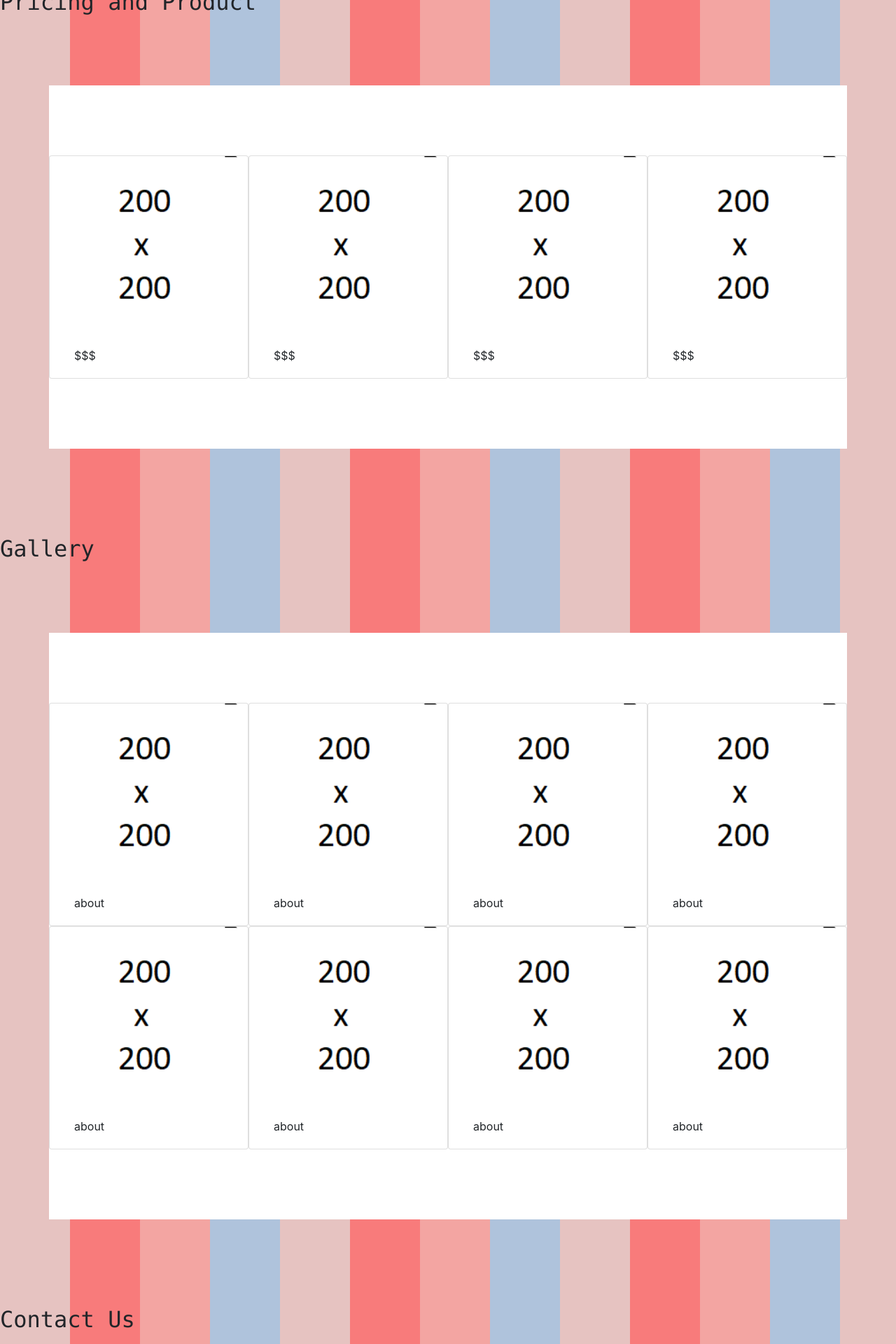
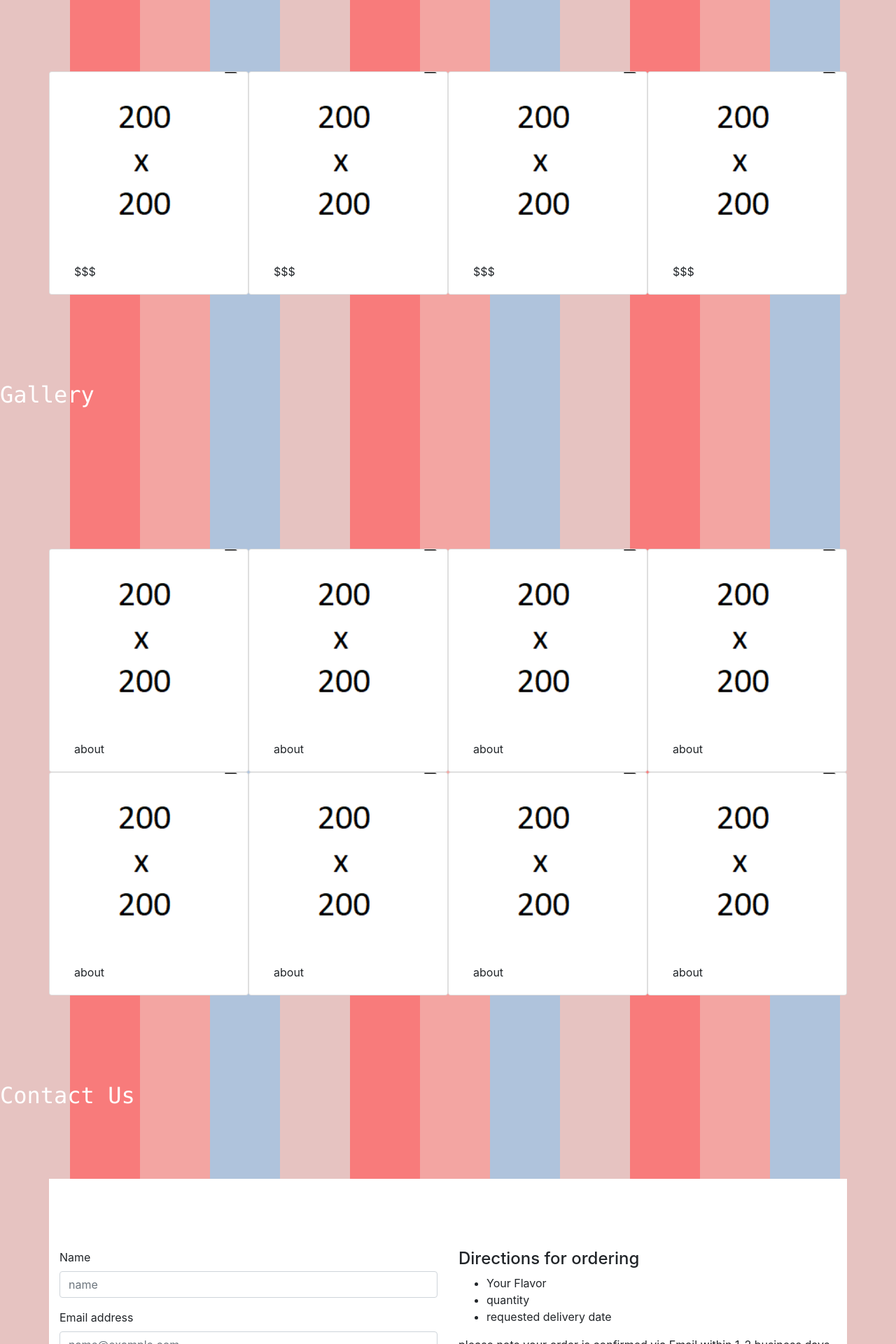
Before and after one commit to annalisejaramillo/my-pwp-macarons, a PHP site: page / in a window 1280 px wide. Shown: the part 1160-3080 px from the top of the page at 70% size. Run offline with PHP 8.4, Linux system fonts and the light colour scheme; some libraries are stand-ins or nearby versions.

```diff
--- a/public_html/index.html
+++ b/public_html/index.html
@@ -5,6 +5,16 @@
 		<title>M is for Macaron</title>
 		<link rel="stylesheet" href="style.css">
 		<link rel="stylesheet" href="https://stackpath.bootstrapcdn.com/bootstrap/4.3.1/css/bootstrap.min.css" integrity="sha384-ggOyR0iXCbMQv3Xipma34MD+dH/1fQ784/j6cY/iJTQUOhcWr7x9JvoRxT2MZw1T" crossorigin="anonymous">
+		<!-- jQuery Form, Additional Methods, Validate -->
+		<script type="text/javascript" src="https://cdnjs.cloudflare.com/ajax/libs/jquery.form/4.2.2/jquery.form.min.js"></script>
+		<script type="text/javascript" src="https://cdnjs.cloudflare.com/ajax/libs/jquery-validate/1.17.0/jquery.validate.min.js"></script>
+		<script type="text/javascript" src="https://cdnjs.cloudflare.com/ajax/libs/jquery-validate/1.17.0/additional-methods.min.js"></script>
+
+		<!-- Your JavaScript Form Validator -->
+		<script src="js/form-validate.js"></script>
+
+		<!-- Google reCAPTCHA -->
+		<script src='https://www.google.com/recaptcha/api.js'></script>
 	</head>
 	<body>
 			<div>
@@ -12,28 +22,28 @@
 			</div>
 		<br>
 		<div >
-			<h2 class="text-monospace">Pricing and Product</h2>
-			<div class="container bg-white">
+			<h2 class="text-monospace text-white">Pricing and Product</h2>
+			<div class="container">
 				<div class="row">
-					<div class="card col-lg-3 col-md-6 col-sm-12" style="width: 16rem;">
+					<div class="card col-lg-3 col-md-6 col-sm-12" style="width: 24rem;">
 						<img src="example.png" class="card-img-top" alt="...">
 						<div class="card-body">
 							<p class="card-text">$$$</p>
 						</div>
 					</div>
-					<div class="card col-lg-3 col-md-6 col=sm-12" style="width: 16rem;">
+					<div class="card col-lg-3 col-md-6 col=sm-12" style="width: 24rem;">
 						<img src="example.png" class="card-img-top" alt="...">
 						<div class="card-body">
 							<p class="card-text">$$$</p>
 						</div>
 					</div>
-					<div class="card col-lg-3 col-md-6 col-sm-12" style="width: 16rem;">
+					<div class="card col-lg-3 col-md-6 col-sm-12" style="width: 24rem;">
 						<img src="example.png" class="card-img-top" alt="...">
 						<div class="card-body">
 							<p class="card-text">$$$</p>
 						</div>
 					</div>
-					<div class="card col-lg-3 col-md-6 col-sm-12" style="width: 16rem;">
+					<div class="card col-lg-3 col-md-6 col-sm-12" style="width: 24rem;">
 						<img src="example.png" class="card-img-top" alt="...">
 						<div class="card-body">
 							<p class="card-text">$$$</p>
@@ -42,52 +52,53 @@
 				</div>
 			</div>
 		<br>
-			<h2 class="text-monospace">Gallery</h2>
-			<div class="container bg-white">
+			<h2 class="text-monospace text-white">Gallery</h2>
+			<div class="container">
 				<div class="row">
-					<div class="card col-lg-3 col-md-6 col-sm-12" style="width: 16rem;">
+					<div class="card col-lg-3 col-md-6 col-sm-12" style="width: 24rem;">
 						<img src="example.png" class="card-img-top" ; alt="...">
 						<div class="card-body">
 							<p class="card-text">about</p>
 						</div>
 					</div>
-					<div class="card col-lg-3 col-md-6 col=sm-12" style="width: 16rem;">
+					<div class="card col-lg-3 col-md-6 col=sm-12" style="width: 24rem;">
 						<img src="example.png" class="card-img-top" alt="...">
 						<div class="card-body">
 							<p class="card-text">about</p>
 						</div>
 					</div>
-					<div class="card col-lg-3 col-md-6 col-sm-12" style="width: 16rem;">
+					<div class="card col-lg-3 col-md-6 col-sm-12" style="width: 24rem;">
 						<img src="example.png" class="card-img-top" alt="...">
 						<div class="card-body">
 							<p class="card-text">about</p>
 						</div>
 					</div>
-					<div class="card col-lg-3 col-md-6 col-sm-12" style="width: 16rem;">
+					<div class="card col-lg-3 col-md-6 col-sm-12" style="width: 24rem;">
 						<img src="example.png" class="card-img-top" alt="...">
 						<div class="card-body">
 							<p class="card-text">about</p>
 						</div>
 					</div>
-					<div class="card col-lg-3 col-md-6 col-sm-12" style="width: 16rem;">
+					<br>
+					<div class="card col-lg-3 col-md-6 col-sm-12" style="width: 24rem;">
 						<img src="example.png" class="card-img-top" ; alt="...">
 						<div class="card-body">
 							<p class="card-text">about</p>
 						</div>
 					</div>
-					<div class="card col-lg-3 col-md-6 col=sm-12" style="width: 16rem;">
+					<div class="card col-lg-3 col-md-6 col=sm-12" style="width: 24rem;">
 						<img src="example.png" class="card-img-top" alt="...">
 						<div class="card-body">
 							<p class="card-text">about</p>
 						</div>
 					</div>
-					<div class="card col-lg-3 col-md-6 col-sm-12" style="width: 16rem;">
+					<div class="card col-lg-3 col-md-6 col-sm-12" style="width: 24rem;">
 						<img src="example.png" class="card-img-top" alt="...">
 						<div class="card-body">
 							<p class="card-text">about</p>
 						</div>
 					</div>
-					<div class="card col-lg-3 col-md-6 col-sm-12" style="width: 16rem;">
+					<div class="card col-lg-3 col-md-6 col-sm-12" style="width: 24rem;">
 						<img src="example.png" class="card-img-top" alt="...">
 						<div class="card-body">
 							<p class="card-text">about</p>
@@ -96,23 +107,40 @@
 				</div>
 			</div>
 		<br>
-			<h2 class="text-monospace">Contact Us</h2>
+			<h2 class="text-monospace text-white">Contact Us</h2>
 			<div class="container bg-white">
 				<div class="row">
 					<div class="col-lg-6 col-sm-12">
 						<form>
-								<div class="form-group">
-									<label for="exampleFormControlInput1">Email address</label>
-									<input type="email" class="form-control" id="exampleFormControlInput1" placeholder="name@example.com">
-								</div>
-								<div class="form-group">
-									<label for="exampleFormControlTextarea1">Example textarea</label>
-									<textarea class="form-control" id="exampleFormControlTextarea1" rows="3"></textarea>
-								</div>
+							<div class="form-group">
+								<label for="ControlInput1">Name</label>
+								<input class="form-control" id="ControlInput1" placeholder="name">
+							</div>
+							<div class="form-group">
+								<label for="ControlInput2">Email address</label>
+								<input type="email" class="form-control" id="ControlInput2" placeholder="name@example.com">
+							</div>
+							<div class="form-group">
+								<label for="ControlSelect1">Subject</label>
+								<select class="form-control" id="ControlSelect1">
+									<option>Inquire</option>
+									<option>Place Order</option>
+								</select>
+							</div>
+							<div class="form-group">
+								<label for="exampleFormControlTextarea1">Questions or Order instructions</label>
+								<textarea class="form-control" id="exampleFormControlTextarea1" rows="3"></textarea>
+							</div>
 						</form>
 					</div>
 					<div class="col-lg-6 col-sm-12">
-					<h3>to inquire or place an order</h3>
+					<h4>Directions for ordering</h4>
+						<ul>
+							<li>Your Flavor</li>
+							<li>quantity</li>
+							<li>requested delivery date</li>
+						</ul>
+						<p>please note your order is confirmed via Email within 1-2 business days</p>
 					</div>
 				</div>
 			</div>
--- a/public_html/style.css
+++ b/public_html/style.css
@@ -14,13 +14,14 @@ body {
 	);
 }
 .container {
-	margin: 100px;
+	margin-top: 100px;
 	padding: 100px;
 }
 
 #header {
 	margin-top: 5%;
+	margin-left: 10%;
 	padding-top: 5%;
 	padding-bottom: 30%;
-	font-size: 250px;
+	font-size: 200px;
 }
```
Also changed, not shown: 1 other file.
